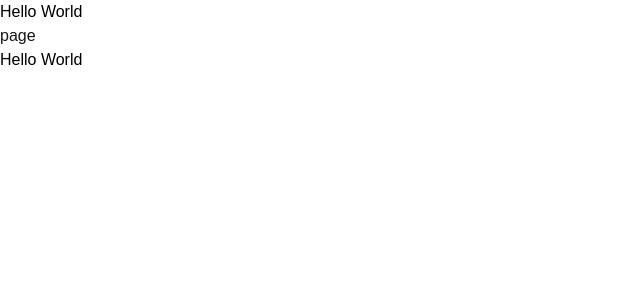
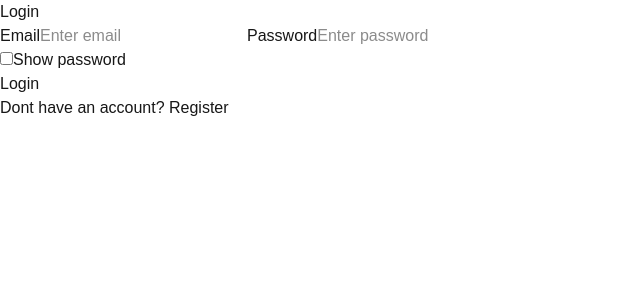
Before and after one commit to RHamzaZulfiqarJ/Account-Manager, a Next.js app: page / in a window 1280 px wide. Shown: the top 300 px of the page, without its empty margins (0-640 px from the left). Built offline with nearby package versions, Linux system fonts and the light colour scheme.

Commit message:
Added login, signup and Home

```diff
--- /dev/null
+++ b/app/(Portfolio)/Home/page.tsx
@@ -0,0 +1,9 @@
+import React from 'react'
+
+const page = () => {
+  return (
+    <div>page</div>
+  )
+}
+
+export default page
--- /dev/null
+++ b/app/(Portfolio)/layout.tsx
@@ -0,0 +1,9 @@
+import React from 'react'
+
+const layout = () => {
+  return (
+    <div>layout</div>
+  )
+}
+
+export default layout
--- a/app/layout.tsx
+++ b/app/layout.tsx
@@ -26,9 +26,7 @@ export default function RootLayout({
     <html lang="en">
 
       <body className={`${geistSans.variable} ${geistMono.variable} antialiased`} suppressHydrationWarning={true}>
-        <div className="bg-white text-black">Hello World</div>
           {children}
-        <div className="bg-white text-black">Hello World</div>
       </body>
     </html>
   );
--- /dev/null
+++ b/app/login.tsx
@@ -0,0 +1,56 @@
+"use client";
+
+import { useState } from "react";
+
+export default function LoginPage() {
+  const [email, setEmail] = useState("");
+  const [password, setPassword] = useState("");
+  const [show, setShow] = useState(false);
+
+  const handleLogin = (e: React.FormEvent<HTMLFormElement>) => {
+    e.preventDefault();
+
+    if (!email || !password) {
+      alert("Please fill all fields");
+      return;
+    }
+
+    console.log({ email, password });
+    alert("Login successful (demo)");
+  };
+
+  return (
+    <div className="login-container">
+      <form className="login-card" onSubmit={handleLogin}>
+        <h2>Login</h2>
+
+        <label>Email</label>
+        <input
+          type="email"
+          placeholder="Enter email"
+          value={email}
+          onChange={(e) => setEmail(e.target.value)}
+        />
+
+        <label>Password</label>
+        <input
+          type={show ? "text" : "password"}
+          placeholder="Enter password"
+          value={password}
+          onChange={(e) => setPassword(e.target.value)}
+        />
+
+        <div className="show-password">
+          <input type="checkbox" onChange={() => setShow(!show)} />
+          <span>Show password</span>
+        </div>
+
+        <button type="submit">Login</button>
+
+        <p className="extra">
+          Dont have an account? <a href="#">Register</a>
+        </p>
+      </form>
+    </div>
+  );
+}
--- a/app/page.tsx
+++ b/app/page.tsx
@@ -1,8 +1,12 @@
 "use client";
+
+import LoginPage from "./login";
 
 const page = () => {
   return (
-    <div>page</div>
+    <div>
+      <LoginPage />
+    </div>
   )
 }
 
--- /dev/null
+++ b/app/signup.tsx
@@ -0,0 +1,9 @@
+import React from 'react'
+
+const signup = () => {
+  return (
+    <div>signup</div>
+  )
+}
+
+export default signup
```
